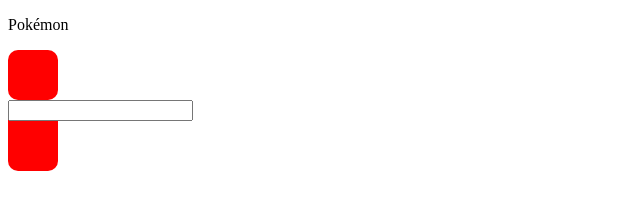
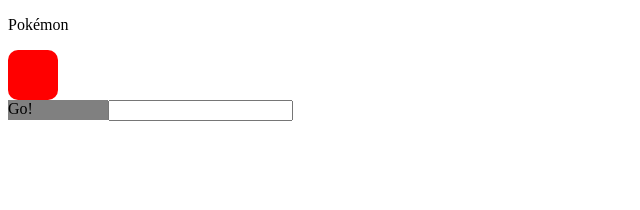
Before and after one commit to natawutmo/william, a plain HTML site: page index.html in a window 1280 px wide. Shown: the whole page, without its empty margins (0-640 px from the left). Drawn offline with nearby package versions, Linux system fonts and the light colour scheme.

Commit message:
button and input

```diff
--- a/index.html
+++ b/index.html
@@ -8,10 +8,8 @@
 	</head>
 	<body>
 		<p>Pok&#233;mon</p>
-		<div></div>
-		<div id='input'>
-			<input type='text'/>
-			<div></div>
-		</div>
+		<div class='square'></div>
+		<input type='text'/>
+		<div class='button'>Go!</div>
 	</body>
 </html>
--- a/stylesheet.css
+++ b/stylesheet.css
@@ -1,7 +1,14 @@
-div {
+.square {
 	height: 50px;
 	width: 50px;
 	border-radius: 10px;
 	background-color: #FF0000;
 	position: relative;
 }
+
+.button {
+	height: 20px;
+	width: 100px;
+	background-color: gray;
+	float: left;
+}
```
